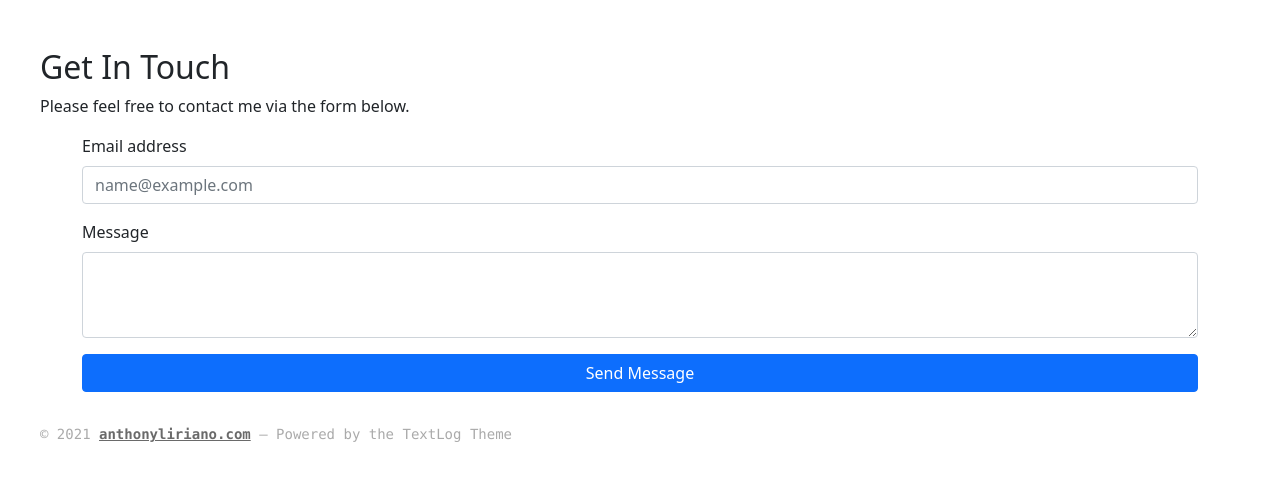
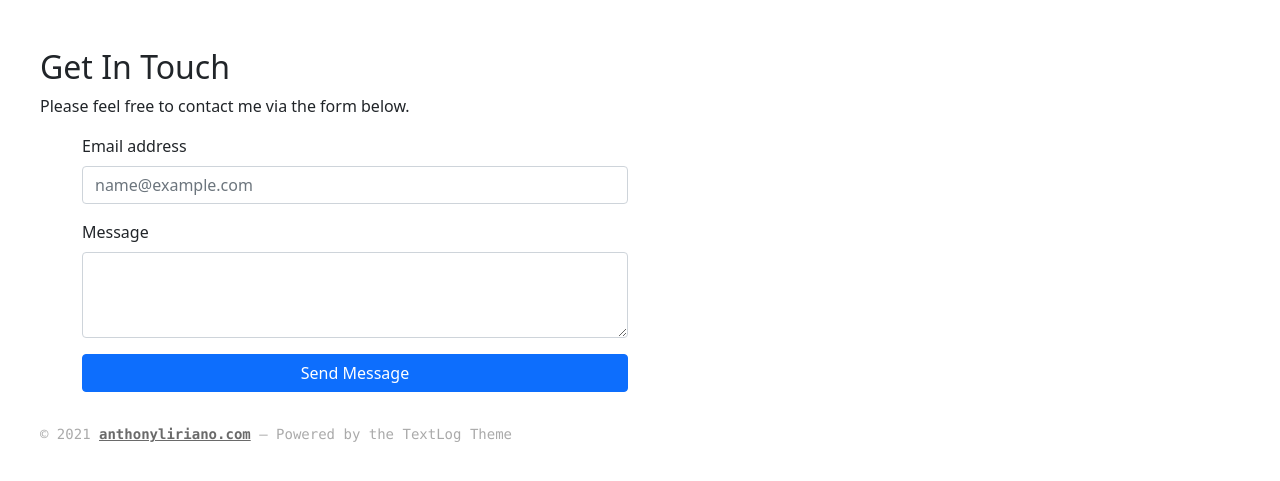
Before and after one commit to anthonyliriano/anthonyliriano.github.io, a Jekyll site: the page built from contact.md, in a window 1280 px wide. Shown: the top 481 px of the page. Built offline with Jekyll 4.4.1, drawn with Linux system fonts in a browser that asks for light colours.

Commit message:
contact form changes

```diff
--- a/contact.md
+++ b/contact.md
@@ -9,7 +9,8 @@ Please feel free to contact me via the form below.
 <div id="repos">
     <div class="container">
         <div class="row">
-            <div class="mb-3">
+            <div class="col-6">
+              <div class="mb-3">
                 <label for="email" class="form-label">Email address</label>
                 <input type="email" class="form-control" id="email" placeholder="name@example.com">
             </div>
@@ -20,6 +21,7 @@ Please feel free to contact me via the form below.
             <div class="d-grid gap-2">
                 <button class="btn btn-primary" type="button">Send Message</button>
             </div>
+            </div>
         </div>
     </div>
 </div>
```
